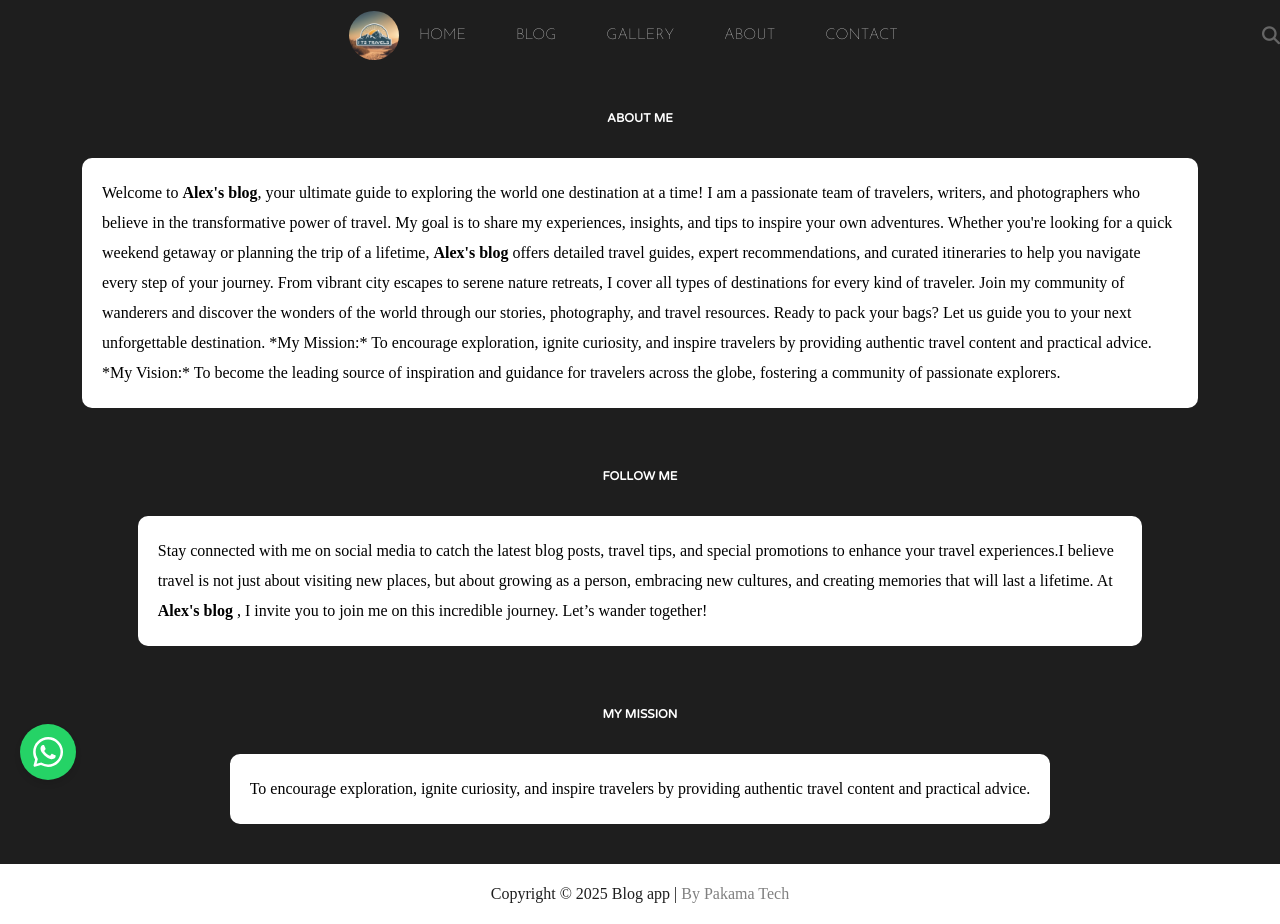
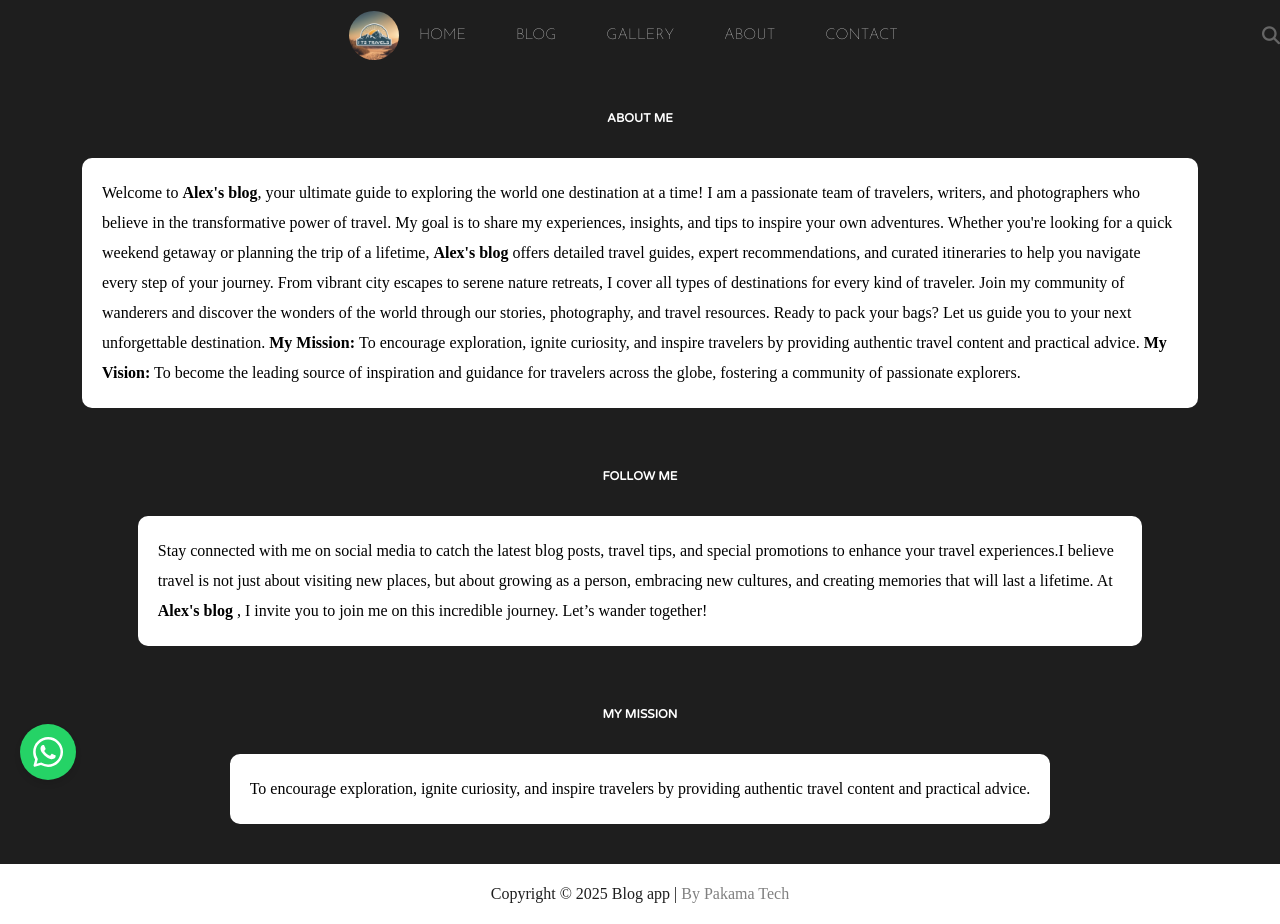
Before and after one commit to BlessingLuphahla/blog-app-ui, a React (Create React App) app: page /about in a window 1280 px wide. Built offline with nearby package versions, Linux system fonts and the light colour scheme.

Commit message:
Update About.jsx
Changing from bolding in * to <b> format

```diff
--- a/src/pages/about/About.jsx
+++ b/src/pages/about/About.jsx
@@ -20,9 +20,9 @@ function About() {
           traveler. Join my community of wanderers and discover the wonders of
           the world through our stories, photography, and travel resources.
           Ready to pack your bags? Let us guide you to your next unforgettable
-          destination. *My Mission:* To encourage exploration, ignite
+          destination. <b>My Mission: </b>To encourage exploration, ignite
           curiosity, and inspire travelers by providing authentic travel content
-          and practical advice. *My Vision:* To become the leading source of
+          and practical advice. <b>My Vision:</b> To become the leading source of
           inspiration and guidance for travelers across the globe, fostering a
           community of passionate explorers.
         </p>
```
